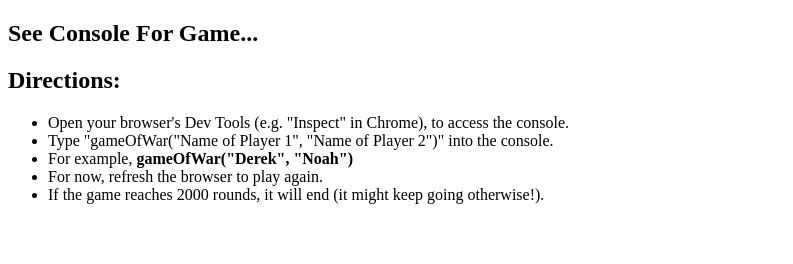
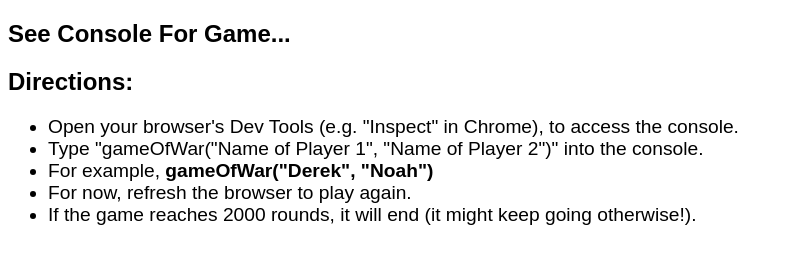
Before and after one commit to derekwilliamson22/classicWarCardGame, a plain HTML site: page index.html in a window 1280 px wide. Shown: the whole page, without its empty margins (0-793 px from the left). Drawn offline with Linux system fonts and the light colour scheme.

Commit message:
added some styling to fonts

```diff
--- a/index.html
+++ b/index.html
@@ -3,6 +3,7 @@
 <head>
     <meta charset="UTF-8">
     <meta name="viewport" content="width=device-width, initial-scale=1.0">
+    <link rel="stylesheet" href="styles.css">
     <script src="./script.js"></script>
     <title>War Card Game</title>
 </head>
--- /dev/null
+++ b/styles.css
@@ -0,0 +1,7 @@
+body {
+    font-family: Arial, Helvetica, sans-serif;
+}
+
+li {
+    font-size: larger;
+}
```
